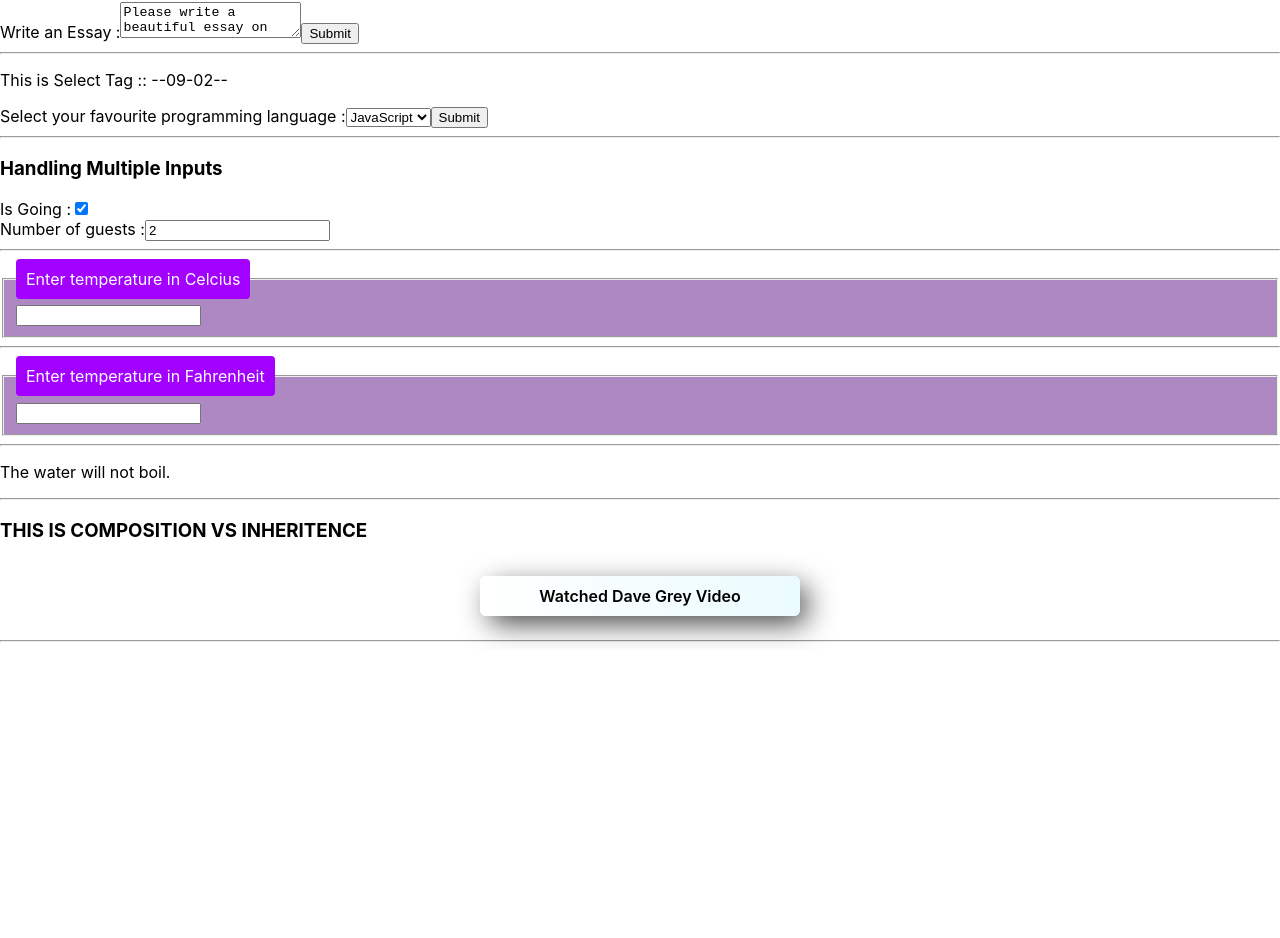
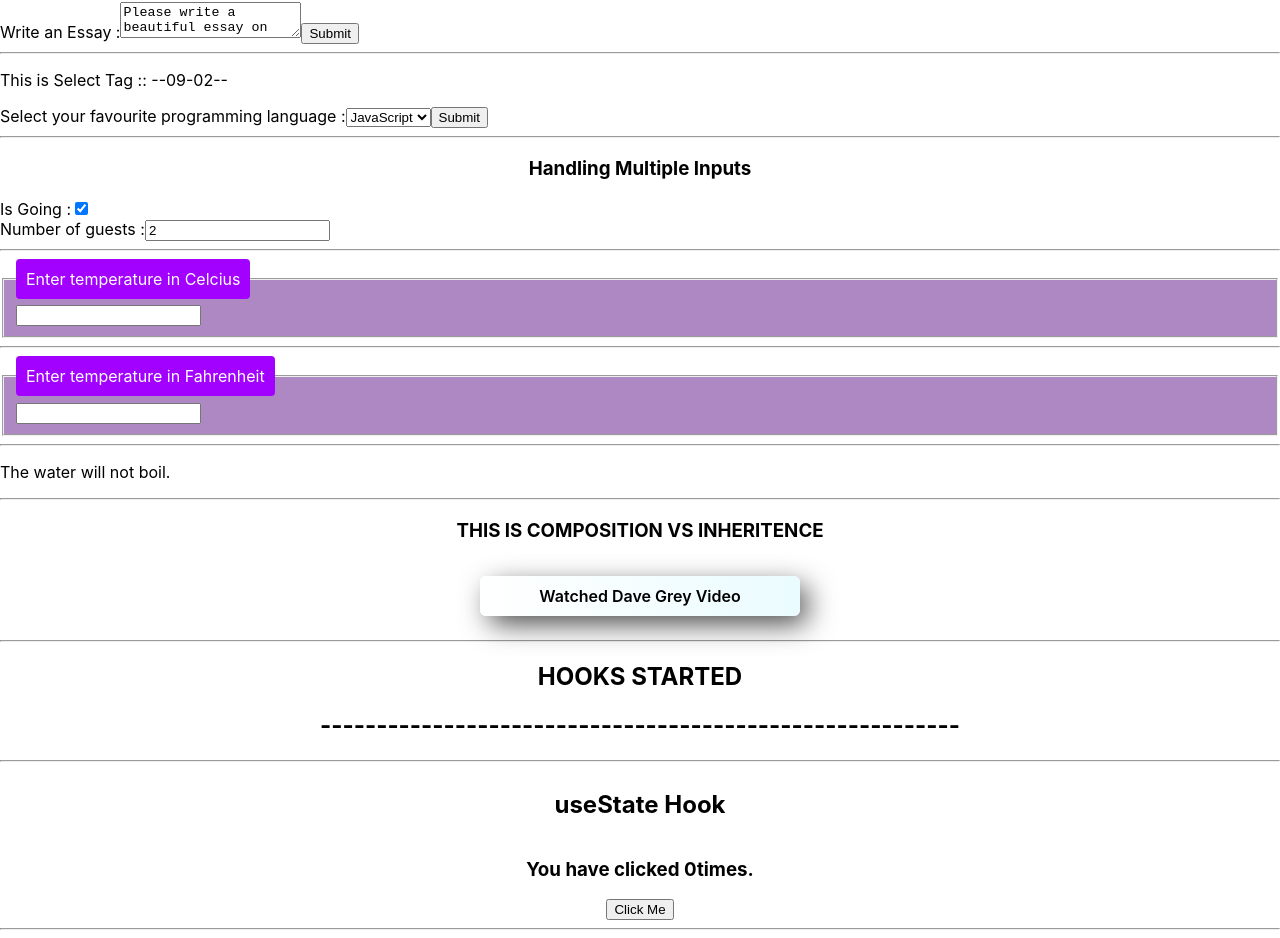
Before and after one commit to sobitp59/ReactJS-Docs, a React (Create React App) app: page / in a window 1280 px wide. Shown: the part 1138-2076 px from the top of the page. Before the commit the page ends 1788 px from the top, so only its background shows below. Built offline with nearby package versions, Linux system fonts and the light colour scheme.

Commit message:
hooks: started learning hook

```diff
--- /dev/null
+++ b/src/Hook1.jsx
@@ -0,0 +1,23 @@
+import React from "react";
+import {useState} from 'react';
+
+function Hook1(){
+
+    const [count,setCount] = useState(0);
+    function handleCount(){
+        return setCount(count + 1);
+    }
+    return (
+        <>
+            <hr />
+        <div className="hook1">
+            <h2>useState Hook</h2>
+            <h3>You have clicked {count}times.</h3>
+            <button onClick={handleCount}>Click Me</button>
+        </div>
+        <hr />
+        </>
+    );
+}
+
+export default Hook1;
--- /dev/null
+++ b/src/HooksStart.jsx
@@ -0,0 +1,12 @@
+import React from 'react';
+
+function HooksStart(){
+    return (
+        <>
+            <h2>HOOKS STARTED</h2>
+            <h2>---------------------------------------------------------</h2>
+        </>
+    )
+}
+
+export default HooksStart;
--- a/src/index.css
+++ b/src/index.css
@@ -57,3 +57,13 @@ legend {
   text-align: center;
   font-weight: 600;
 }
+h2, h3{
+  text-align: center;
+}
+
+.hook1{
+  display: flex;
+  flex-direction: column;
+  justify-content: center;
+  align-items: center;
+}
--- a/src/index.js
+++ b/src/index.js
@@ -15,6 +15,8 @@ import SelectForm from './SelectForm';
 import FileForm from './FileForm';
 import LiftStateUp from './LiftStateUp';
 import Comp from './Comp';
+import HooksStart from './HooksStart';
+import Hook1 from './Hook1';
 
 ReactDOM.render(
   <React.StrictMode>
@@ -32,6 +34,8 @@ ReactDOM.render(
     <FileForm />
     <LiftStateUp />
     <Comp />
+    <HooksStart />
+    <Hook1 />
   </React.StrictMode>,
   document.getElementById('root')
 );
```
